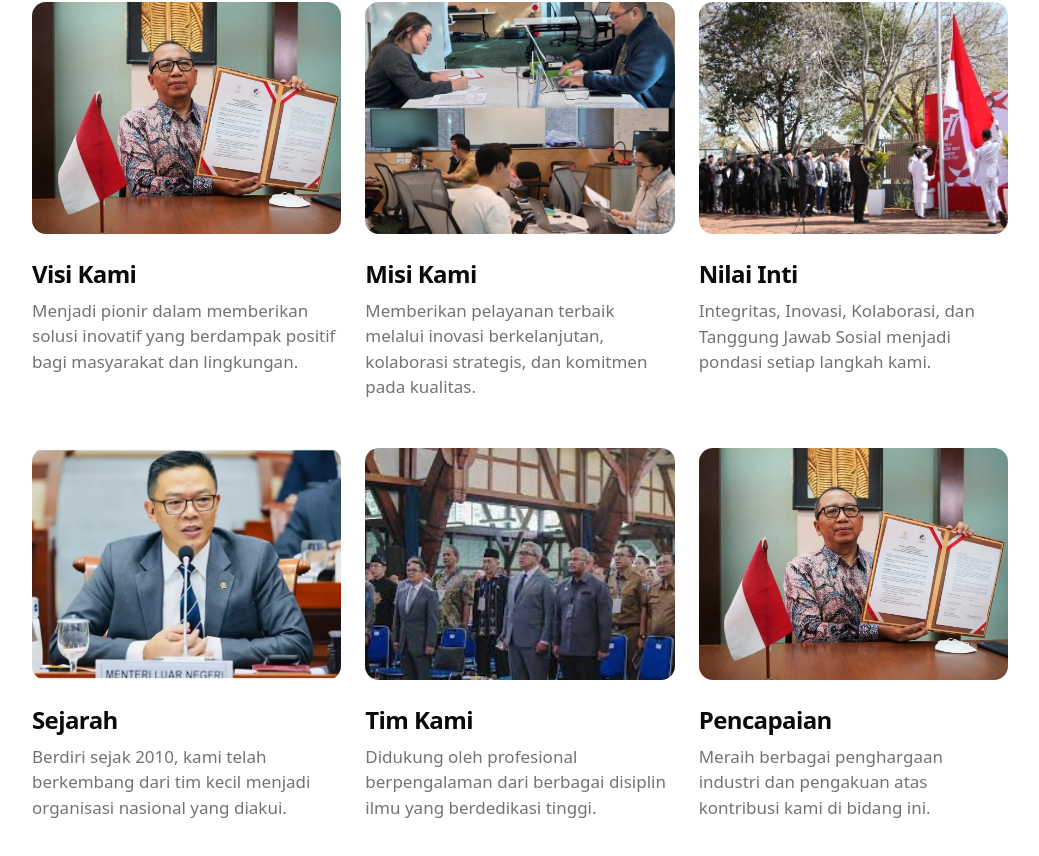
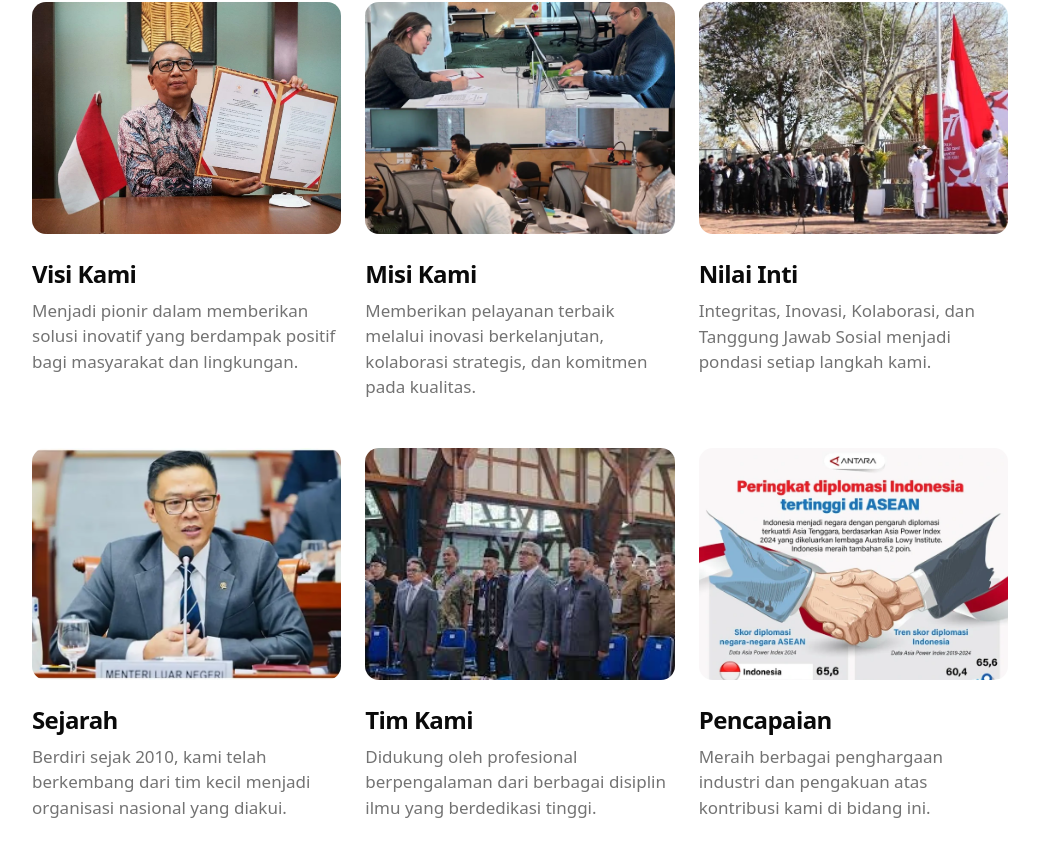
Before and after one commit to pramadito/company-profile-purwadhika, a Next.js app: page /about-us in a window 1280 px wide. Shown: the part 358-1214 px from the top of the page, without its empty margins (120-1159 px from the left). Built offline with nearby package versions, Linux system fonts and the light colour scheme.

Commit message:
fix image

```diff
--- a/src/app/about-us/page.tsx
+++ b/src/app/about-us/page.tsx
@@ -46,7 +46,7 @@ const AboutPage = () => {
     {
       title: "Pencapaian",
       description: "Meraih berbagai penghargaan industri dan pengakuan atas kontribusi kami di bidang ini.",
-      image: "/tentang-kami/visi-global-diplomasi.webp",
+      image: "/tentang-kami/pencapaian-perjanjian.webp",
       alt: "Pencapaian Penghargaan ASEAN 2023"
     },
   ];
```
Also changed, not shown: public/tentang-kami/pencapaian-perjanjian.webp (added), public/tentang-kami/perjanjian-linggarjati.webp (deleted).
